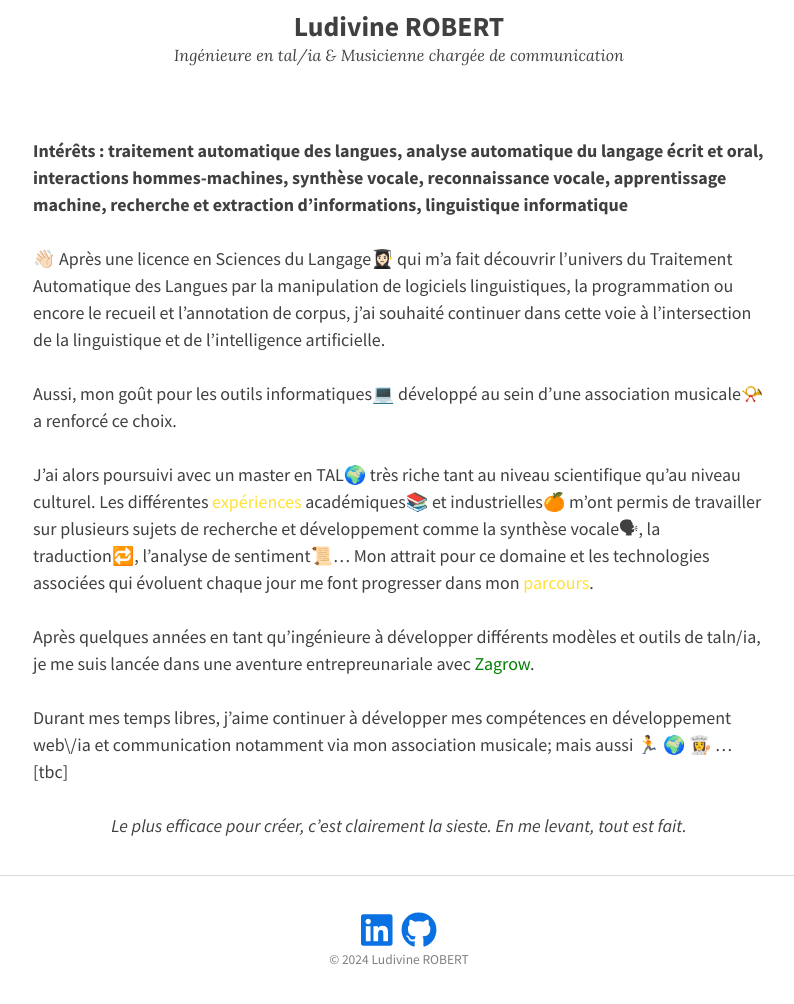
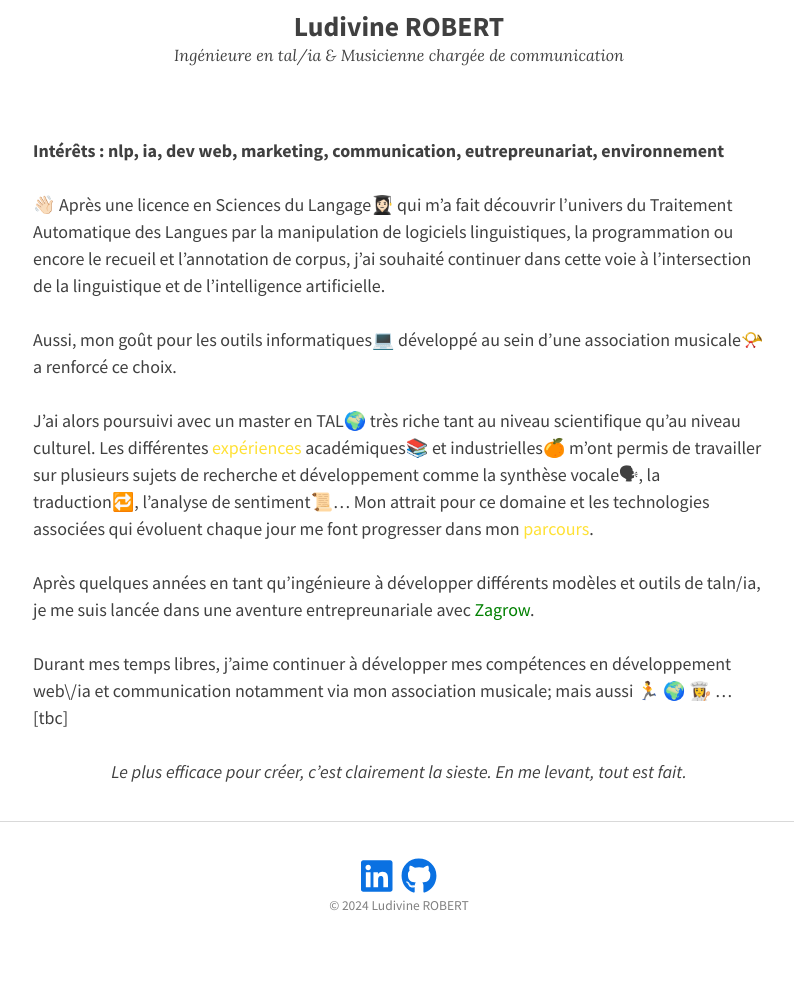
Before and after one commit to ludivinero/ludivinero.github.io, a Jekyll site: the page built from index.md, in a window 1280 px wide, cut to the strip 221-1263 px from the top of the page. Shown: the top 1004 px of the strip, without its empty margins (241-1035 px from the left). Built offline with Jekyll 4.4.1, drawn with Linux system fonts in a browser that asks for light colours; nearby versions of some CDN libraries.

Commit message:
Update index.md

```diff
--- a/index.md
+++ b/index.md
@@ -7,7 +7,7 @@ entries_layout: list
 
 
 
-**Intérêts : traitement automatique des langues, analyse automatique du langage écrit et oral, interactions hommes-machines, synthèse vocale, reconnaissance vocale, apprentissage machine, recherche et extraction d'informations, linguistique informatique**
+**Intérêts : nlp, ia, dev web, marketing, communication, eutrepreunariat, environnement**
 
 👋🏻 Après une licence en Sciences du Langage👩🏻‍🎓 qui m’a fait découvrir l’univers du Traitement Automatique des Langues par la manipulation de logiciels linguistiques, la programmation ou encore le recueil et l’annotation de corpus, j’ai souhaité continuer dans cette voie à l’intersection de la linguistique et de l’intelligence artificielle.
 
```
